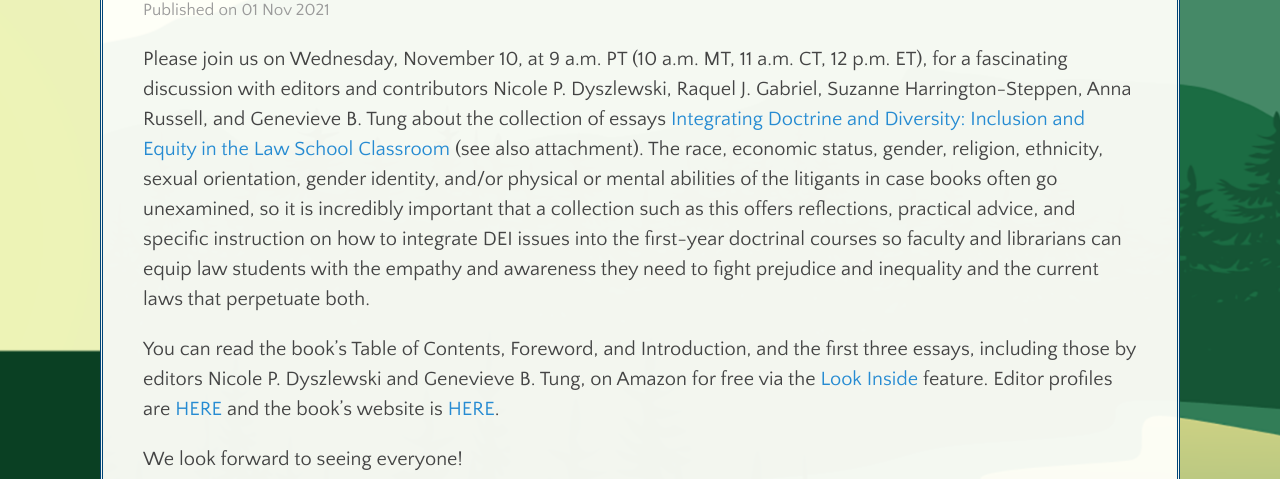
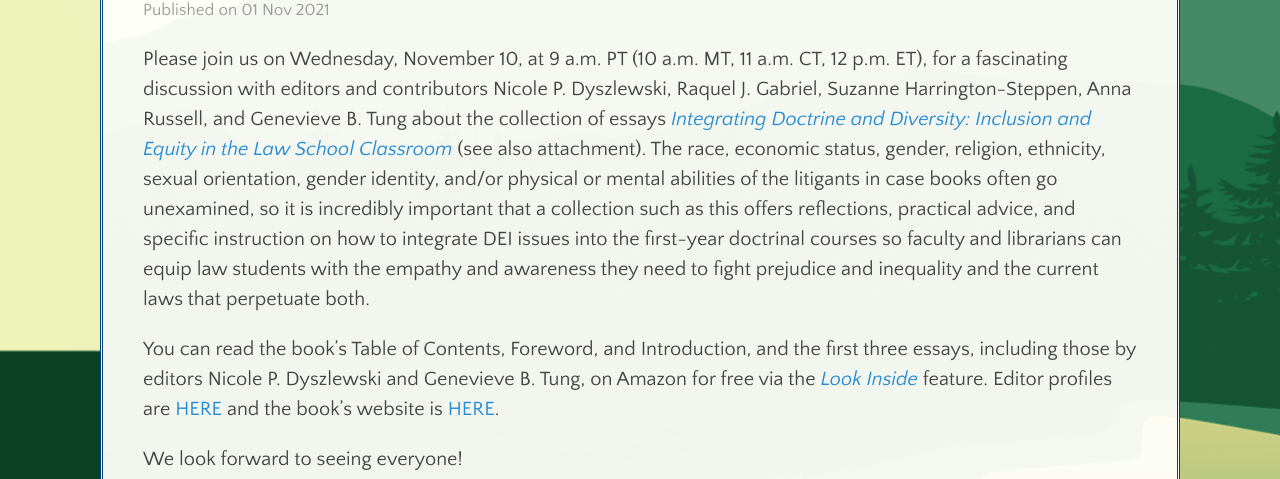
Before and after one commit to aallwestpac/aallwestpac.github.io, a Jekyll site: the page built from _posts/2021-11-01-Integrating-Doctrine-And-Diversity.md, in a window 1280 px wide. Shown: the part 512-991 px from the top of the page. Built offline with Jekyll 4.4.1, drawn with Linux system fonts in a browser that asks for light colours; some web fonts are replaced.

```diff
--- a/_posts/2021-11-01-Integrating-Doctrine-And-Diversity.md
+++ b/_posts/2021-11-01-Integrating-Doctrine-And-Diversity.md
@@ -5,9 +5,9 @@ author: aallwestpac
 published: true
 ---
 
-Please join us on Wednesday, November 10, at 9 a.m. PT (10 a.m. MT, 11 a.m. CT, 12 p.m. ET), for a fascinating discussion with editors and contributors Nicole P. Dyszlewski, Raquel J. Gabriel, Suzanne Harrington-Steppen, Anna Russell, and Genevieve B. Tung about the collection of essays [Integrating Doctrine and Diversity: Inclusion and Equity in the Law School Classroom](https://cap-press.com/books/isbn/9781531017019/Integrating-Doctrine-and-Diversity) (see also attachment).  The race, economic status, gender, religion, ethnicity, sexual orientation, gender identity, and/or physical or mental abilities of the litigants in case books often go unexamined, so it is incredibly important that a collection such as this offers reflections, practical advice, and specific instruction on how to integrate DEI issues into the first-year doctrinal courses so faculty and librarians can equip law students with the empathy and awareness they need to fight prejudice and inequality and the current laws that perpetuate both.
+Please join us on Wednesday, November 10, at 9 a.m. PT (10 a.m. MT, 11 a.m. CT, 12 p.m. ET), for a fascinating discussion with editors and contributors Nicole P. Dyszlewski, Raquel J. Gabriel, Suzanne Harrington-Steppen, Anna Russell, and Genevieve B. Tung about the collection of essays <a href="https://cap-press.com/books/isbn/9781531017019/Integrating-Doctrine-and-Diversity" target="_blank"><i>Integrating Doctrine and Diversity: Inclusion and Equity in the Law School Classroom</i></a> (see also attachment).  The race, economic status, gender, religion, ethnicity, sexual orientation, gender identity, and/or physical or mental abilities of the litigants in case books often go unexamined, so it is incredibly important that a collection such as this offers reflections, practical advice, and specific instruction on how to integrate DEI issues into the first-year doctrinal courses so faculty and librarians can equip law students with the empathy and awareness they need to fight prejudice and inequality and the current laws that perpetuate both.
 
-You can read the book's Table of Contents, Foreword, and Introduction, and the first three essays, including those by editors Nicole P. Dyszlewski and Genevieve B. Tung, on Amazon for free via the <a href="https://read.amazon.com/kp/embed?asin=B0945VNXZT&preview=newtab&linkCode=kpe&ref_=cm_sw_r_kb_dp_39E8C98357PT356E82XS&reshareId=VK3EMH9470CCSY1994Q9&reshareChannel=system" target="_blank">Look Inside</a> feature.  Editor profiles are <a href="https://read.amazon.com/kp/embed?asin=B0945VNXZT&preview=newtab&linkCode=kpe&ref_=cm_sw_r_kb_dp_39E8C98357PT356E82XS&reshareId=VK3EMH9470CCSY1994Q9&reshareChannel=system" target="_blank">HERE</a> and the book's website is <a href="https://integratingdoctrineanddiversity.com/about-us" target="_blank">HERE</a>.
+You can read the book's Table of Contents, Foreword, and Introduction, and the first three essays, including those by editors Nicole P. Dyszlewski and Genevieve B. Tung, on Amazon for free via the <a href="https://read.amazon.com/kp/embed?asin=B0945VNXZT&preview=newtab&linkCode=kpe&ref_=cm_sw_r_kb_dp_39E8C98357PT356E82XS&reshareId=BW4ZBK28RVHG1XNSMBSD&reshareChannel=system" target="_blank"><i>Look Inside</i></a> feature.  Editor profiles are <a href="https://read.amazon.com/kp/embed?asin=B0945VNXZT&preview=newtab&linkCode=kpe&ref_=cm_sw_r_kb_dp_39E8C98357PT356E82XS&reshareId=VK3EMH9470CCSY1994Q9&reshareChannel=system" target="_blank">HERE</a> and the book's website is <a href="https://integratingdoctrineanddiversity.com/about-us" target="_blank">HERE</a>.
 
 We look forward to seeing everyone!
 
```
